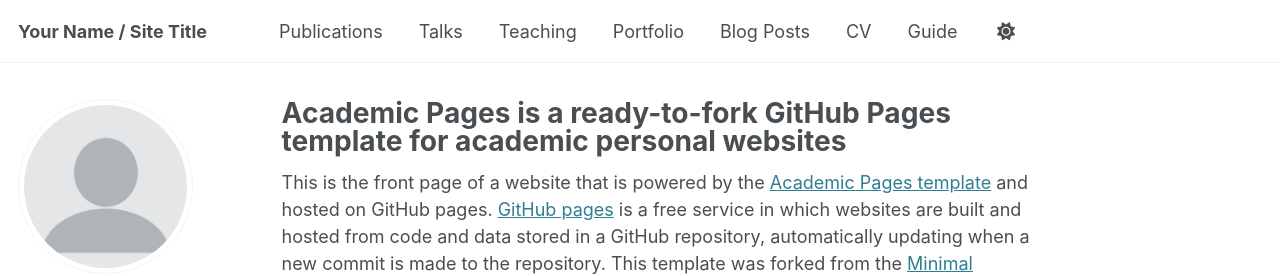
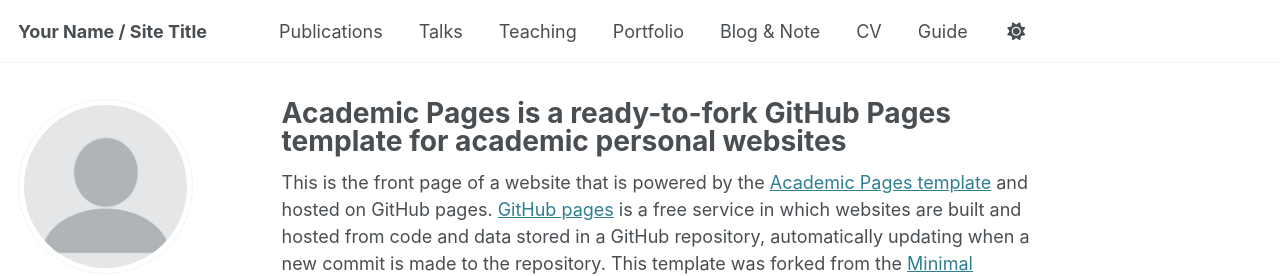
Before and after one commit to Floraaah/Floraaah, a Jekyll site: the page built from _pages/about.md, in a window 1280 px wide. Shown: the top 276 px of the page. Built offline with Jekyll 4.4.1, drawn with Linux system fonts in a browser that asks for light colours; some web fonts are replaced.

Commit message:
Update navigation.yml

```diff
--- a/_data/navigation.yml
+++ b/_data/navigation.yml
@@ -20,7 +20,7 @@ main:
   - title: "Portfolio"
     url: /portfolio/
 
-  - title: "Blog Posts"
+  - title: "Blog & Note"
     url: /year-archive/
 
   - title: "CV"
```
